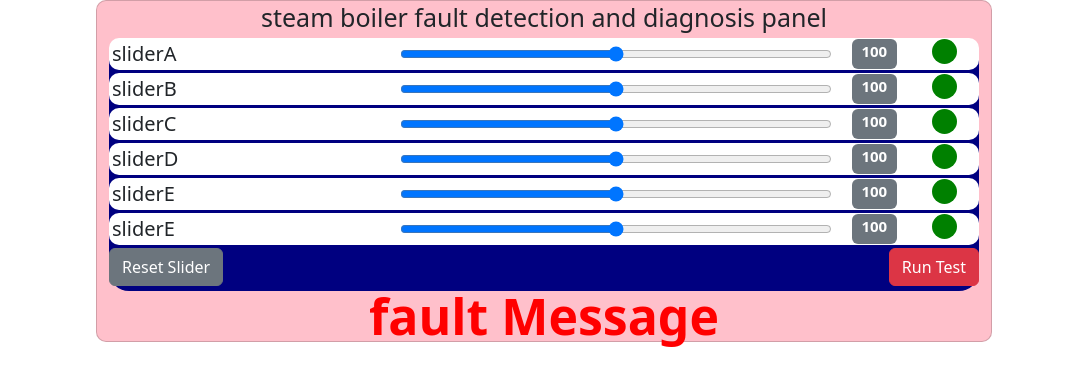
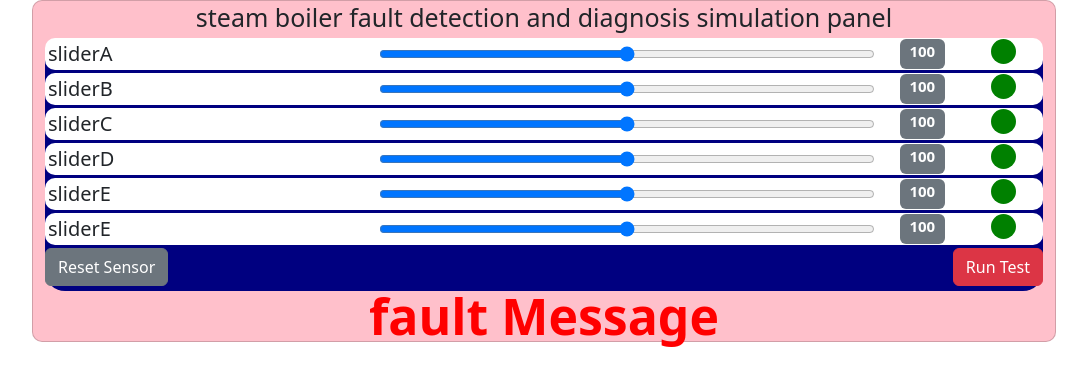
Before and after one commit to DonatusNnaji/first-fault-detection-app, a React (Create React App) app: page / in a window 1280 px wide. Shown: the top 386 px of the page, without its empty margins (96-1183 px from the left). Built offline with nearby package versions, Linux system fonts and the light colour scheme.

Commit message:
Resolved indicator logic issue

```diff
--- a/src/sensor.css
+++ b/src/sensor.css
@@ -1,5 +1,5 @@
 .con-box {
-  width: 70%;
+  width: 80%;
   border-radius: 10px;
   background-color: pink;
 }
@@ -45,7 +45,7 @@ h1{
 }
 .indicator{
   border-radius: 50%;
-  padding: 1px 3px;
+  padding: 2px 3px;
   background-color: green;
   width:25px;
   height: 25px;
--- a/src/sensor.js
+++ b/src/sensor.js
@@ -10,6 +10,7 @@ function Sensor () {
     const {name, value} = event.target;
     const upDatesensor = (prevValue) => ({ ...prevValue, [name]: value }) ;
     setSensorValues(upDatesensor);
+    //indicatorChange([name]);
   }
 
   function sdgSign (minThreshold, val, maxThreshold) {
@@ -53,7 +54,23 @@ function Sensor () {
    }
    if (!ok){document.getElementById('faultMessages').innerHTML = " No fault detected!" ;}
 
+
+
 };
+//function indicatorChange(sliderId) {
+  //const indicatorId = `indicator${sliderId.slice(-1)}`;
+//  const indicator = document.getElementById(indicatorId);
+//  const colorValue = sensorvalues[`sensor${sliderId.slice(-1)}`]; // Assuming sensorvalues is an array or object
+//  indicator.style.backgroundColor = (colorValue < 50) ? 'yellow' : ((colorValue >= 50 && colorValue <= 150)) ? 'green' : 'red';
+//}
+
+//function indicatorChange(sliderId) {
+  //const indicatorId = `indicator${sliderId.slice(-1)}` ;
+  //const indicator = document.getElementById(indicatorId);
+  //const colorValue = `sensorvalues.sensor${sliderId.slice(-1)}`;
+//  indicator.style.backgroudColor = (colorValue < 50)? 'yellow'
+  //: ((colorValue >= 50) && (colorValue <= 150))? 'green' : 'red' ;
+//}
 
   const handleReset = (event) => {
      setSensorValues({ sensor1: 100, sensor2: 100, sensor3: 100, sensor4: 100, sensor5: 100, sensor6: 100});
@@ -61,7 +78,7 @@ function Sensor () {
   }
   return (
     <div  className= 'container con-box card'>
-     <h1>steam boiler fault detection and diagnosis panel</h1>
+     <h1>steam boiler fault detection and diagnosis simulation panel</h1>
 
      <form className= ' form-wrapper d-flex' >
 
@@ -70,8 +87,8 @@ function Sensor () {
         <input type= 'range' name= 'sensor1' id= 'slider1' mim= {0} max= {200} value= {sensorvalues.sensor1} onChange= {handleSensorChange} />
         <div className= 'outcome'>
           <span className= 'badge bg-secondary' id= 'reading1'>{sensorvalues.sensor1} </span>
-          <span  className= 'indicator ' id= 'indicator1' /*style= {`{backgroudColor: ( ${ sensorvalues.sensor1} < 100)? 'yellow':
-           ( ${ sensorvalues.sensor1} == 100) ? 'green': 'red' ;}`}*/> </span>
+          <span  className= 'indicator ' id= 'indicator1' style= {{backgroundColor: (sensorvalues.sensor1 < 50)? 'yellow':
+           ((sensorvalues.sensor1 >= 50 ) && (sensorvalues.sensor1 <= 150)) ? 'green': 'red' }  } > </span>
         </div>
       </div>
 
@@ -80,8 +97,8 @@ function Sensor () {
         <input type= 'range' name= 'sensor2' id= 'slider2' min= {0} max= {200} value= {sensorvalues.sensor2} onChange= {handleSensorChange} />
         <div className= 'outcome'>
           <span className= 'badge bg-secondary' id= 'reading2'>{sensorvalues.sensor2} </span>
-          <span  className= 'indicator' id= 'indicator2' /*style= {`{backgroudColor: ( ${ sensorvalues.sensor2}< 100)? 'yellow':
-           ( ${ sensorvalues.sensor2} == 100)? 'green': 'red' ;}`}*/>  </span>
+          <span  className= 'indicator' id= 'indicator2' style= {{backgroundColor: (sensorvalues.sensor2 < 50)? 'yellow':
+           ((sensorvalues.sensor2 >= 50 ) && (sensorvalues.sensor2 <= 150)) ? 'green': 'red' }}>  </span>
         </div>
       </div>
 
@@ -90,8 +107,8 @@ function Sensor () {
         <input type= 'range' name= 'sensor3' id= 'slider3' mim= {0} max= {200} value= {sensorvalues.sensor3} onChange= {handleSensorChange} />
         <div className= 'outcome'>
           <span className= 'badge bg-secondary' id= 'reading3'>{sensorvalues.sensor3} </span>
-          <span  className= 'indicator' id= 'indicator3'/* style= {`{backgroudColor: ( ${ sensorvalues.sensor3} < 100)? 'yellow':
-           ( ${ sensorvalues.sensor3} == 100) ? 'green': 'red' ;}`}*/>  </span>
+          <span  className= 'indicator' id= 'indicator3' style= {{backgroundColor: (sensorvalues.sensor3 < 50)? 'yellow':
+           ((sensorvalues.sensor3 >= 50 ) && (sensorvalues.sensor3 <= 150)) ? 'green': 'red' }}>  </span>
         </div>
       </div>
 
@@ -100,8 +117,8 @@ function Sensor () {
         <input type= 'range' name= 'sensor4' id= 'slider4' mim= {0} max= {200} value= {sensorvalues.sensor4} onChange= {handleSensorChange} />
         <div className= 'outcome'>
           <span className= 'badge bg-secondary' id= 'reading4'>{sensorvalues.sensor4} </span>
-          <span  className= 'indicator' id= 'indicator4' /*style= {`{backgroudColor: ( ${ sensorvalues.sensor4} < 100)? 'yellow':
-           ( ${ sensorvalues.sensor4} == 100) ? 'green': 'red' ;}`}*/>   </span>
+          <span  className= 'indicator' id= 'indicator4' style= {{backgroundColor: (sensorvalues.sensor4 < 50)? 'yellow':
+           ((sensorvalues.sensor4 >= 50 ) && (sensorvalues.sensor4 <= 150)) ? 'green': 'red' }}>   </span>
         </div>
       </div>
 
@@ -110,8 +127,8 @@ function Sensor () {
         <input type= 'range' name= 'sensor5' id= 'slider5' mim= {0} max= {200} value= {sensorvalues.sensor5} onChange= {handleSensorChange} />
         <div className= 'outcome'>
           <span className= 'badge bg-secondary' id= 'reading5'>{sensorvalues.sensor5} </span>
-          <span  className= 'indicator' id= 'indicator5' /*style= {`{backgroudColor: ( ${ sensorvalues.sensor5} < 100)? 'yellow':
-           ( ${ sensorvalues.sensor5} == 100) ? 'green': 'red' ;}`}*/> </span>
+          <span  className= 'indicator' id= 'indicator5' style= {{backgroundColor: (sensorvalues.sensor5 < 50)? 'yellow':
+           ((sensorvalues.sensor5 >= 50 ) && (sensorvalues.sensor5 <= 150)) ? 'green': 'red' }}> </span>
         </div>
       </div>
 
@@ -120,12 +137,12 @@ function Sensor () {
         <input type= 'range' name= 'sensor6' id= 'slider6' mim= {0} max= {200} value= {sensorvalues.sensor6} onChange= {handleSensorChange} />
         <div className= 'outcome'>
           <span className= 'badge bg-secondary' id= 'reading6'>{sensorvalues.sensor6} </span>
-          <span  className= ' indicator' id= 'indicator6'/* style= {`{backgroudColor: ( ${ sensorvalues.sensor6} < 100)? 'yellow':
-           ( ${ sensorvalues.sensor6} == 100) ? 'green': 'red' ;}`}*/>   </span>
+          <span  className= ' indicator' id= 'indicator6' style= {{backgroundColor: (sensorvalues.sensor6 < 50)? 'yellow':
+           ((sensorvalues.sensor6 >= 50 ) && (sensorvalues.sensor6 <= 150)) ? 'green': 'red' }}>   </span>
         </div>
       </div>
       <div className= 'button-con' >
-        <button className= 'btn btn-secondary' type= "reset" name="button1" onClick ={handleReset}>Reset Slider</button>
+        <button className= 'btn btn-secondary' type= "reset" name="button1" onClick ={handleReset}>Reset Sensor</button>
         <button className= 'btn btn-danger' type= "submit" name="button2" onClick={handleSumit}>Run Test </button>
       </div>
 
```
